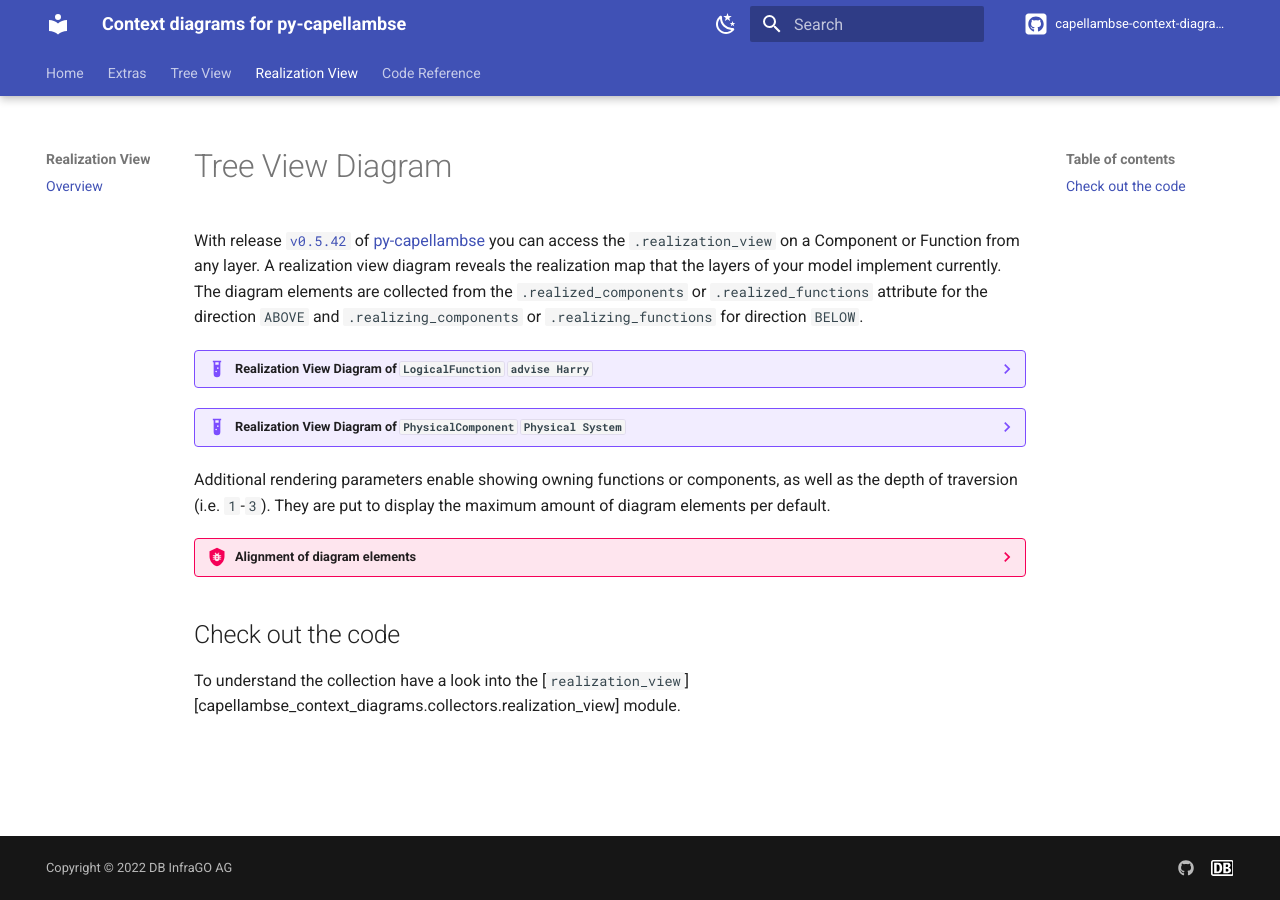
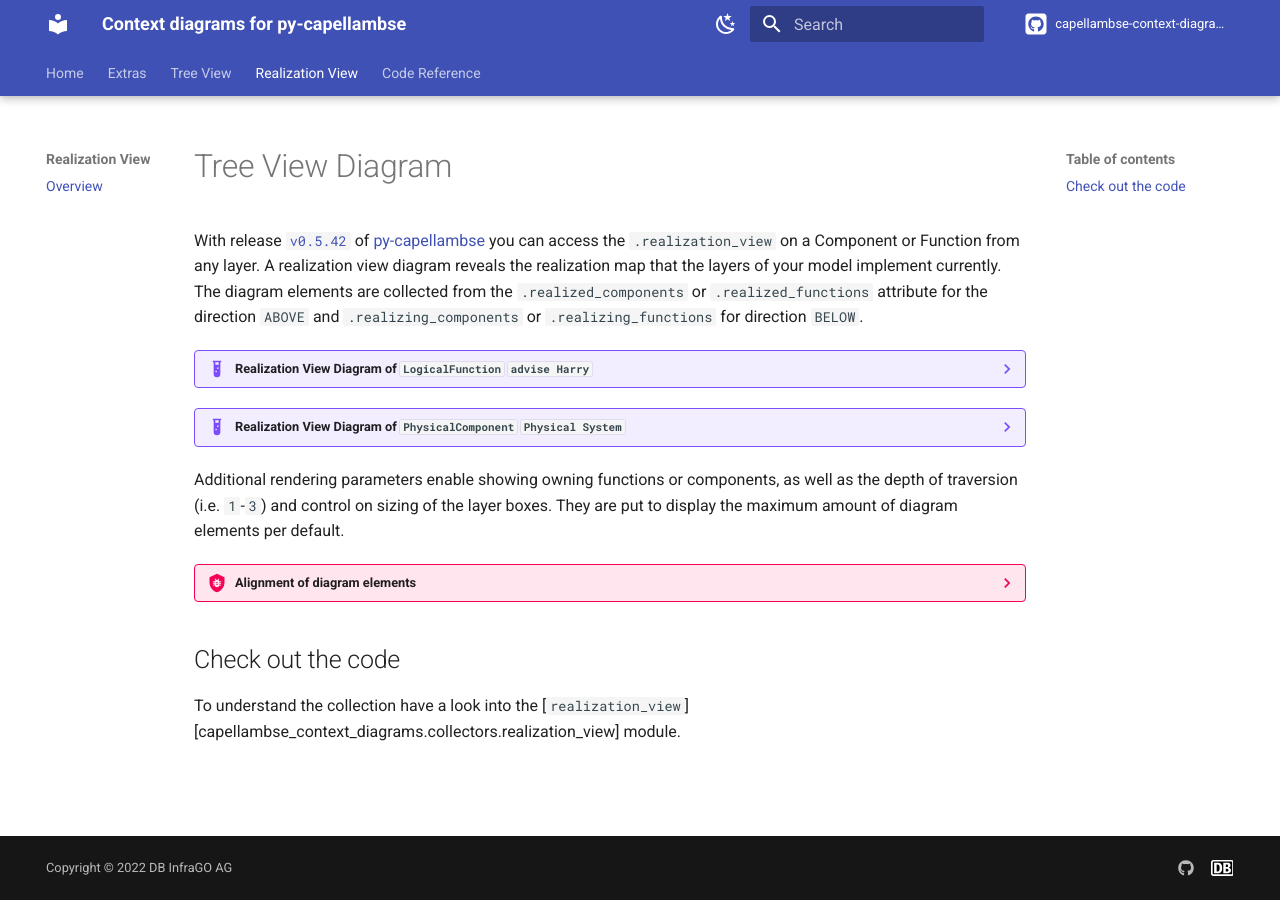
Before and after one commit to DSD-DBS/capellambse-context-diagrams, an MkDocs documentation site: the page built from docs/realization_view.md, in a window 1280 px wide. Built offline with MkDocs 1.6.1 and Material for MkDocs 9.7.7, drawn with Linux system fonts in a browser that asks for light colours; comment, search, counter and statistics services are not loaded.

Commit message:
feat(realization-view): Add `layer_sizing` render parameter

````diff
--- a/docs/realization_view.md
+++ b/docs/realization_view.md
@@ -32,6 +32,7 @@
         depth=3, # 1-3
         search_direction="ALL", # BELOW; ABOVE and ALL
         show_owners=True,
+        layer_sizing="UNION", # UNION; WIDTH and HEIGHT
     ).save_drawing(pretty=True)
     ```
     <figure markdown>
@@ -51,6 +52,7 @@
         depth=3,
         search_direction="ALL",
         show_owners=True,
+        layer_sizing="UNION",
     ).save_drawing(pretty=True)
     ```
     <figure markdown>
@@ -59,8 +61,9 @@
     </figure>
 
 Additional rendering parameters enable showing owning functions or components,
-as well as the depth of traversion (i.e. `1`-`3`). They are put to display the
-maximum amount of diagram elements per default.
+as well as the depth of traversion (i.e. `1`-`3`) and control on sizing of the
+layer boxes. They are put to display the maximum amount of diagram elements per
+default.
 
 ??? bug "Alignment of diagram elements"
 
````
Also changed, not shown: 2 other files.
